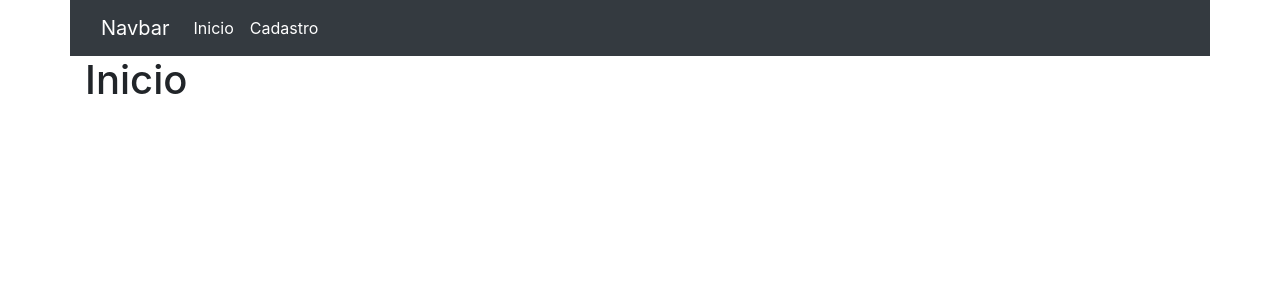
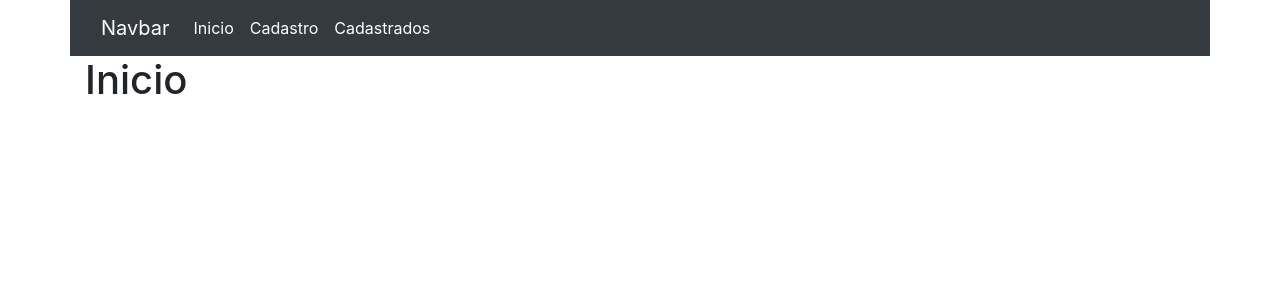
Before and after one commit to romuloptmota/formulario-cadastro, a Django app: page / in a window 1280 px wide. Shown: the top 300 px of the page. Run offline with Django 4.2, Linux system fonts and the light colour scheme; some libraries are stand-ins or nearby versions.

Commit message:
Criado template cadastrados

```diff
--- a/core/templates/navbar.html
+++ b/core/templates/navbar.html
@@ -14,6 +14,9 @@
           <li class="nav-item">
             <a class="nav-link active" aria-current="page" href="{% url 'cadastro' %}">Cadastro</a>
           </li>
+          <li class="nav-item">
+            <a class="nav-link active" aria-current="page" href="{% url 'cadastrados' %}">Cadastrados</a>
+          </li>
 
         </ul>
       </div>
--- a/core/urls.py
+++ b/core/urls.py
@@ -1,8 +1,9 @@
 from django.urls import path
 
-from .views import HomeView, cadastro
+from .views import HomeView, cadastro, cadastrados
 
 urlpatterns = [
     path('', HomeView.as_view(), name='home'),
-    path('cadastro', cadastro, name='cadastro')
+    path('cadastro', cadastro, name='cadastro'),
+    path('cadastrados', cadastrados, name='cadastrados')
 ]
--- a/core/views.py
+++ b/core/views.py
@@ -2,6 +2,7 @@ from django.contrib import messages
 from django.shortcuts import render
 from django.views.generic import TemplateView
 from .forms import ProdutoModelForms
+from .models import Produto
 
 
 class HomeView(TemplateView):
@@ -28,3 +29,7 @@ def cadastro(request):
     }
 
     return render(request, 'cadastro.html', context)
+
+
+def cadastrados(request):
+    return render(request, 'cadastrados.html')
```
Also changed, not shown: core/templates/cadastrados.html (added, +10 -0 lines).
